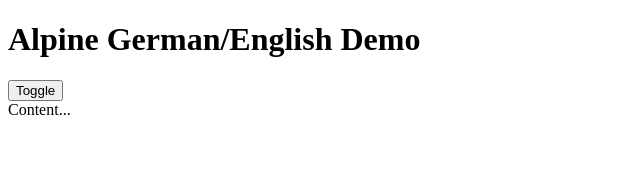
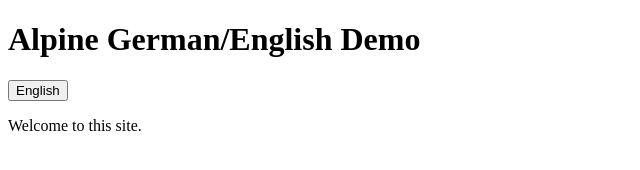
Before and after one commit to edwardtanguay/et872-alpine-site-german-english-button, a plain HTML site: page index.html in a window 1280 px wide. Shown: the whole page, without its empty margins (0-640 px from the left). Drawn offline with nearby package versions, Linux system fonts and the light colour scheme.

Commit message:
german/english button works

```diff
--- a/index.html
+++ b/index.html
@@ -6,12 +6,12 @@
 	<script src="//unpkg.com/alpinejs" defer></script>
 	<title>Alpine German/English Demo</title>
 </head>
-<body x-data="{open: true, language: 'german'}">
-	<h1>Alpine German/English Demo</h1>
-	<button @click="open = !open">Toggle</button>
+<body x-data="{language: 'English'}">
+	<h1 x-show="language === 'English'">Alpine German/English Demo</h1>
+	<h1 x-show="language === 'German'">Alpine Deutsch/Englisch Demonstration</h1>
+	<button @click="language = language === 'English' ? 'German' : 'English'"><span x-text="language"></span></button>
 
-	<div x-show="open">
-		Content...
-	</div>
+	<p x-show="language === 'English'">Welcome to this site.</p>
+	<p x-show="language === 'German'">Willkommen zu dieser Site.</p>
 </body>
 </html>
```
Also changed, not shown: dev/notes.txt.
